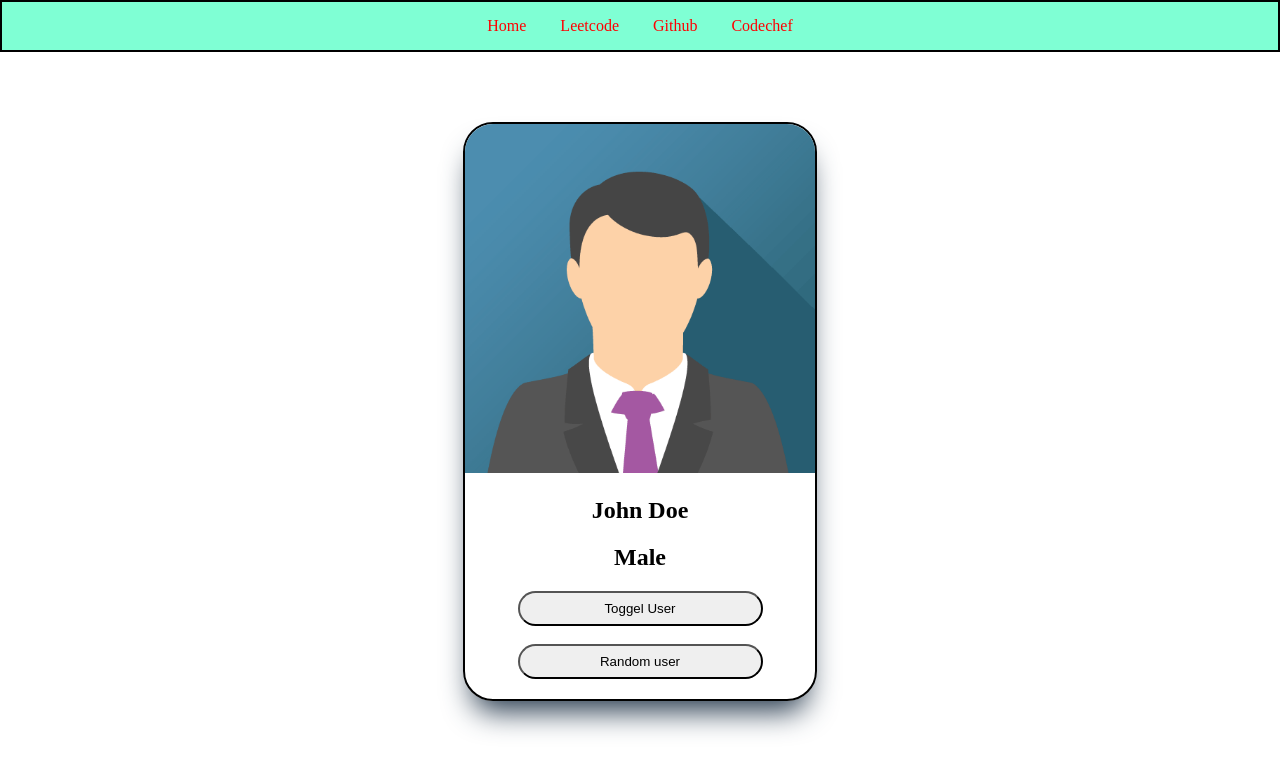
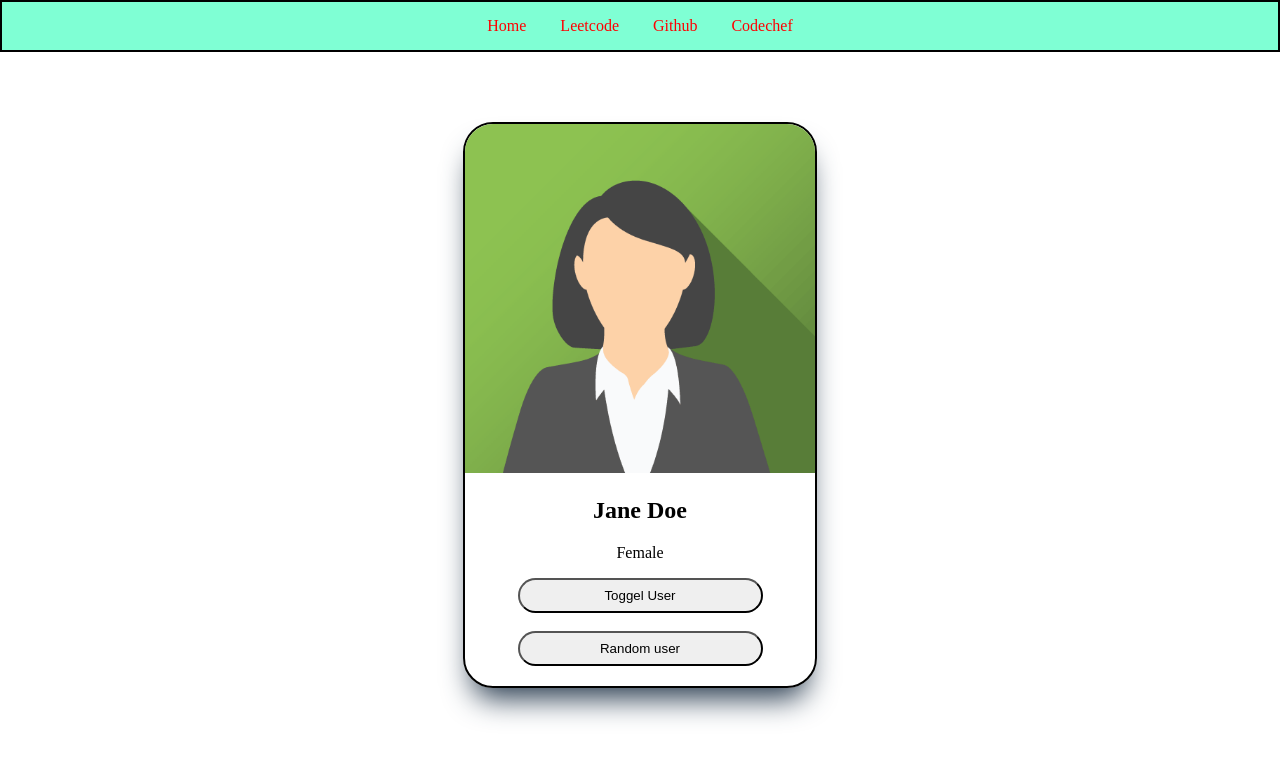
Before and after one commit to gurramsivamani64-art/Web-development, a plain HTML site: page index.html in a window 1280 px wide. Both pictures are taken after a click on the button "Toggel User". Drawn offline with Linux system fonts and the light colour scheme.

Commit message:
Added toggle

```diff
--- a/index.html
+++ b/index.html
@@ -18,13 +18,14 @@
         <a href="">Codechef</a>
     </div>
     <div class="card">
-        <img src="john.png" alt="User name">
-         <h2>John Doe</h2>
-         <h2>Male</h2>
-         <button>Toggel User</button>
+        <img id="image",src="john.png" alt="User name" >
+         <h2 id="user-name">John Doe</h2>
+         <p id="Gender">Male</p>
+         <button onclick="toggle()">Toggel User</button>
          <br>
          <br>
          <button>Random user</button>
     </div>
+    <script src="index.js"></script>
 </body>
 </html>
--- /dev/null
+++ b/index.js
@@ -0,0 +1,25 @@
+var users=[
+    {
+        "name":"John Doe",
+        "gender":"Male",
+        "image":"john.png"
+    },
+    {
+        "name":"Jane Doe",
+        "gender":"Female",
+        "image":"jane.png"
+    }
+]
+var index=0;
+function toggle(){
+    if(index==0)
+        index=1;
+   else
+    index=0;
+   document.getElementById("user-name").innerText=users[index].name
+   document.getElementById("Gender").innerText=users[index].gender
+   document.getElementById("image").src=users[index].image
+
+
+
+}
```
Also changed, not shown: jane.png (added).
